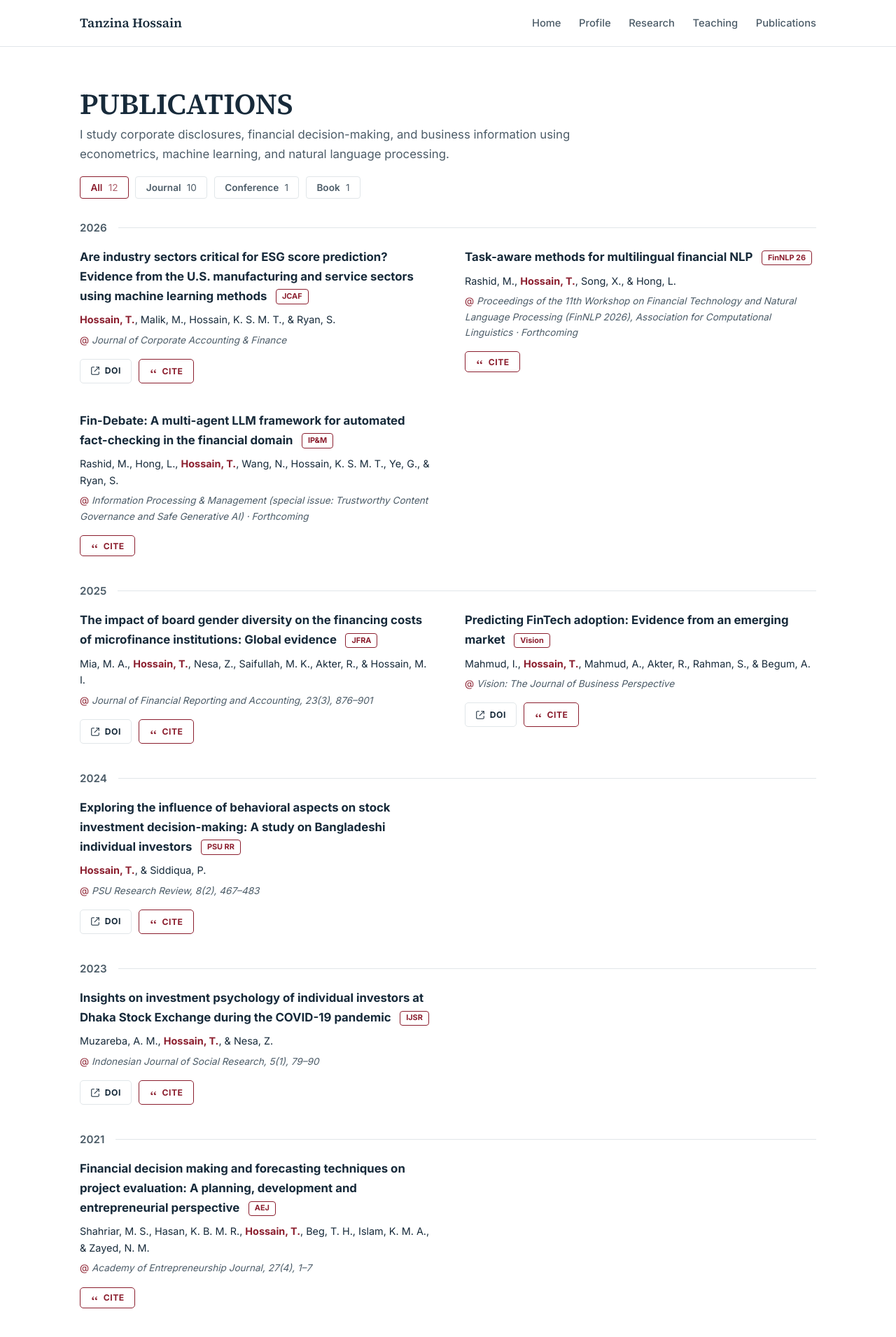
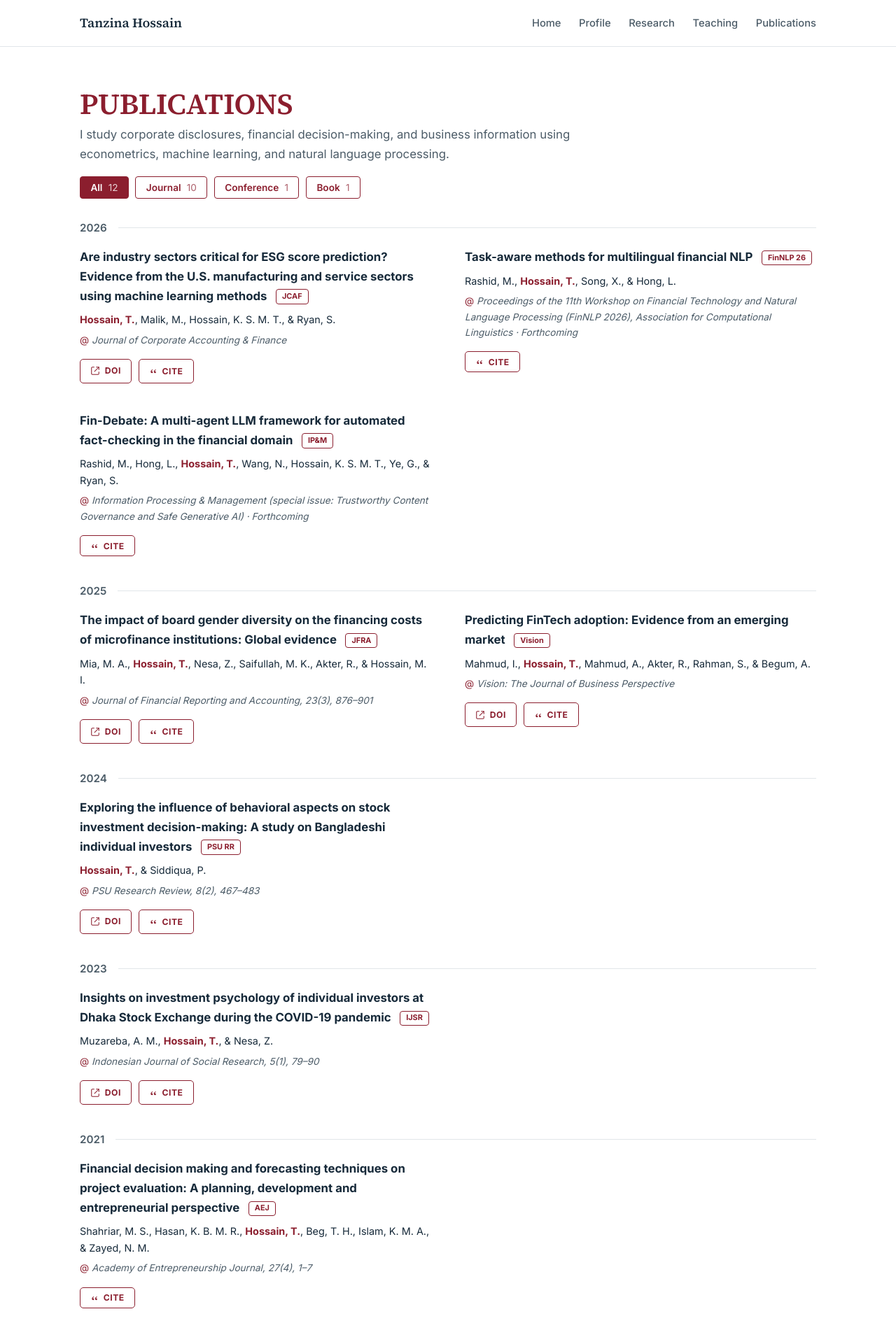
Before and after one commit to tanzinahossain/tanzinahossain.github.io, a Jekyll site: the page built from publications/index.html, in a window 1280 px wide. Shown: the top 1911 px of the page at 70% size. Built offline with Jekyll 4.4.1, drawn with Linux system fonts in a browser that asks for light colours.

Commit message:
All publication boxes get maroon borders by default; hover fills solid maroon (like active state). Color the PUBLICATIONS title maroon
Co-Authored-By: Claude Sonnet 5 <noreply@anthropic.com>

```diff
--- a/assets/css/style.css
+++ b/assets/css/style.css
@@ -106,11 +106,12 @@ h1{margin-bottom:.3rem}
 .status-tag{display:inline-block; font-size:.72rem; font-weight:600; text-transform:uppercase; letter-spacing:.05em; color:var(--blue); background:rgba(53,106,138,.08); border:1px solid rgba(53,106,138,.25); border-radius:3px; padding:.15rem .55rem; margin-top:.3rem}
 
 .pub-filters{display:flex; flex-wrap:wrap; gap:.6rem; margin-bottom:2rem}
-.pub-filter-btn{font-family:var(--sans); font-size:.85rem; font-weight:600; color:var(--text-muted); background:var(--white); border:1.5px solid var(--border); border-radius:4px; padding:.45rem .9rem; cursor:pointer; transition:border-color .15s, color .15s}
-.pub-filter-btn span{font-weight:400; color:var(--text-muted); margin-left:.3rem}
-.pub-filter-btn:hover{border-color:var(--teal); color:var(--teal)}
-.pub-filter-btn.active{background:var(--white); border-color:var(--teal); color:var(--teal)}
-.pub-filter-btn.active span{color:var(--teal); opacity:.7}
+.pub-filter-btn{font-family:var(--sans); font-size:.85rem; font-weight:600; color:var(--maroon); background:var(--white); border:1.5px solid var(--maroon); border-radius:4px; padding:.45rem .9rem; cursor:pointer; transition:background .15s, color .15s}
+.pub-filter-btn span{font-weight:400; color:var(--maroon); opacity:.7; margin-left:.3rem}
+.pub-filter-btn:hover{background:var(--maroon); color:var(--white)}
+.pub-filter-btn:hover span{color:var(--white); opacity:.8}
+.pub-filter-btn.active{background:var(--maroon); color:var(--white)}
+.pub-filter-btn.active span{color:var(--white); opacity:.8}
 .pub-year{font-family:var(--sans); color:var(--text-muted); font-size:.95rem; font-weight:600; margin-bottom:1.2rem; display:flex; align-items:center; gap:1rem}
 .pub-year::after{content:""; flex:1; height:1px; background:var(--border)}
 .pub-list{display:flex; flex-direction:column}
@@ -142,18 +143,17 @@ h1{margin-bottom:.3rem}
   padding:.4rem .9rem; cursor:pointer; text-decoration:none; display:inline-flex; align-items:center; gap:.4rem;
   border-radius:5px; border:1.5px solid; background:var(--white); transition:border-color .15s, color .15s;
 }
-.chip-outline{color:var(--navy); border-color:var(--border)}
-.chip-outline:hover{border-color:var(--maroon); color:var(--maroon); text-decoration:none}
-.chip-solid{color:var(--maroon); border-color:var(--maroon)}
-.chip-solid:hover{background:rgba(139,30,46,.06)}
+.chip-outline, .chip-solid{color:var(--maroon); border-color:var(--maroon)}
+.chip-outline:hover, .chip-solid:hover{background:var(--maroon); color:var(--white); text-decoration:none}
 
 .citebox{margin-top:1rem; border:1.5px solid var(--border); border-radius:6px; overflow:hidden}
 .cite-tabs{display:flex; align-items:center; justify-content:space-between; gap:.75rem; padding:.6rem .8rem; border-bottom:1px solid var(--border)}
 .cite-tab-group{display:flex; gap:.5rem}
-.cite-tab{font-size:.68rem; font-weight:700; text-transform:uppercase; letter-spacing:.06em; border:1.5px solid var(--border); background:var(--white); color:var(--text-muted); border-radius:4px; padding:.3rem .8rem; cursor:pointer; transition:border-color .15s, color .15s}
-.cite-tab.active{background:var(--white); border-color:var(--maroon); color:var(--maroon)}
-.cite-copy{font-size:.68rem; font-weight:700; text-transform:uppercase; letter-spacing:.06em; border:1.5px solid var(--border); background:var(--white); color:var(--navy); border-radius:4px; padding:.3rem .8rem; cursor:pointer; transition:border-color .15s, color .15s}
-.cite-copy:hover{border-color:var(--maroon); color:var(--maroon)}
+.cite-tab{font-size:.68rem; font-weight:700; text-transform:uppercase; letter-spacing:.06em; border:1.5px solid var(--maroon); background:var(--white); color:var(--maroon); border-radius:4px; padding:.3rem .8rem; cursor:pointer; transition:background .15s}
+.cite-tab:hover{background:var(--maroon); color:var(--white)}
+.cite-tab.active{background:var(--maroon); border-color:var(--maroon); color:var(--white)}
+.cite-copy{font-size:.68rem; font-weight:700; text-transform:uppercase; letter-spacing:.06em; border:1.5px solid var(--maroon); background:var(--white); color:var(--maroon); border-radius:4px; padding:.3rem .8rem; cursor:pointer; transition:background .15s}
+.cite-copy:hover{background:var(--maroon); color:var(--white)}
 .cite-content{background:rgba(139,30,46,.06); padding:.9rem}
 .cite-content pre{margin:0; font-family:monospace; font-size:.78rem; line-height:1.6; white-space:pre-wrap; word-break:break-word; color:var(--text-muted)}
 [hidden]{display:none !important}
--- a/publications/index.html
+++ b/publications/index.html
@@ -5,7 +5,7 @@ description: Full publication record — journal articles, forthcoming work, and
 ---
 <section>
   <div class="wrap">
-    <h1 style="font-size:2.6rem">PUBLICATIONS</h1>
+    <h1 style="font-size:2.6rem; color:var(--maroon)">PUBLICATIONS</h1>
     <p class="lede" style="max-width:44rem">I study corporate disclosures, financial decision-making, and business information using econometrics, machine learning, and natural language processing.</p>
 
     {% assign all = site.data.publications %}
```
